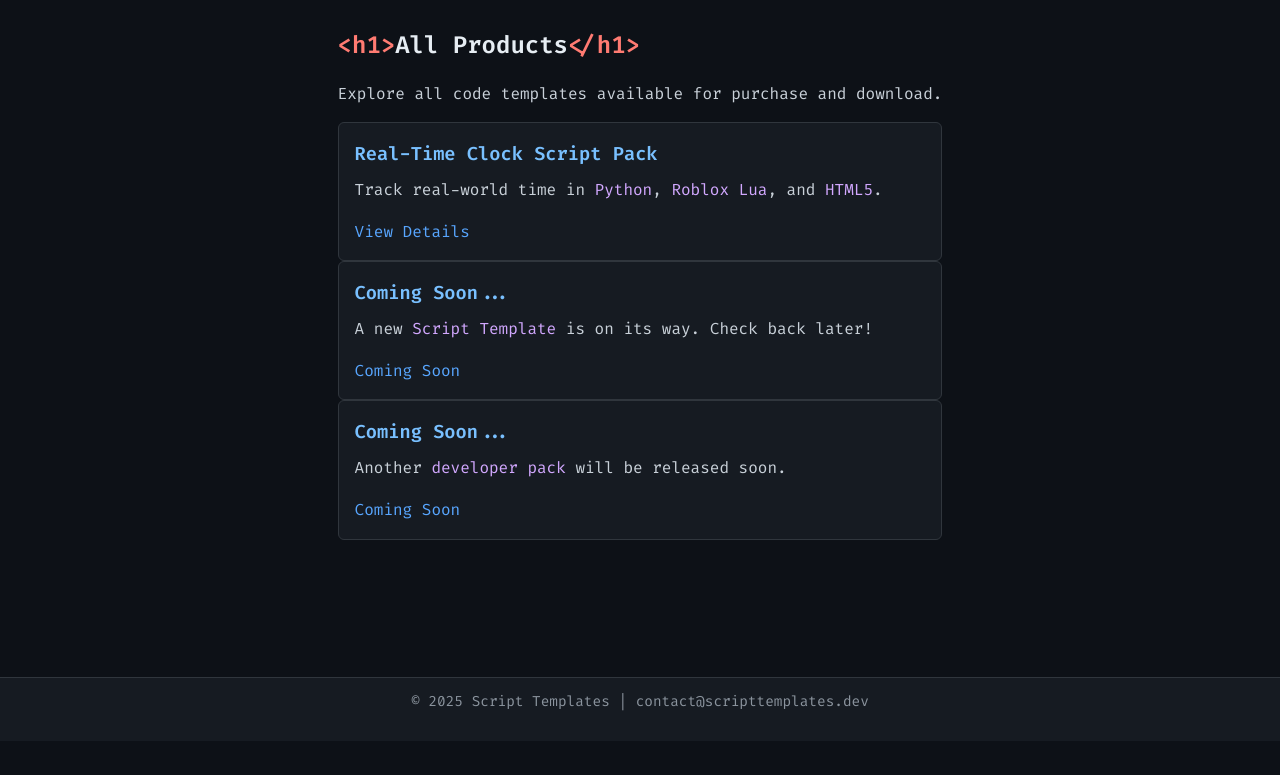
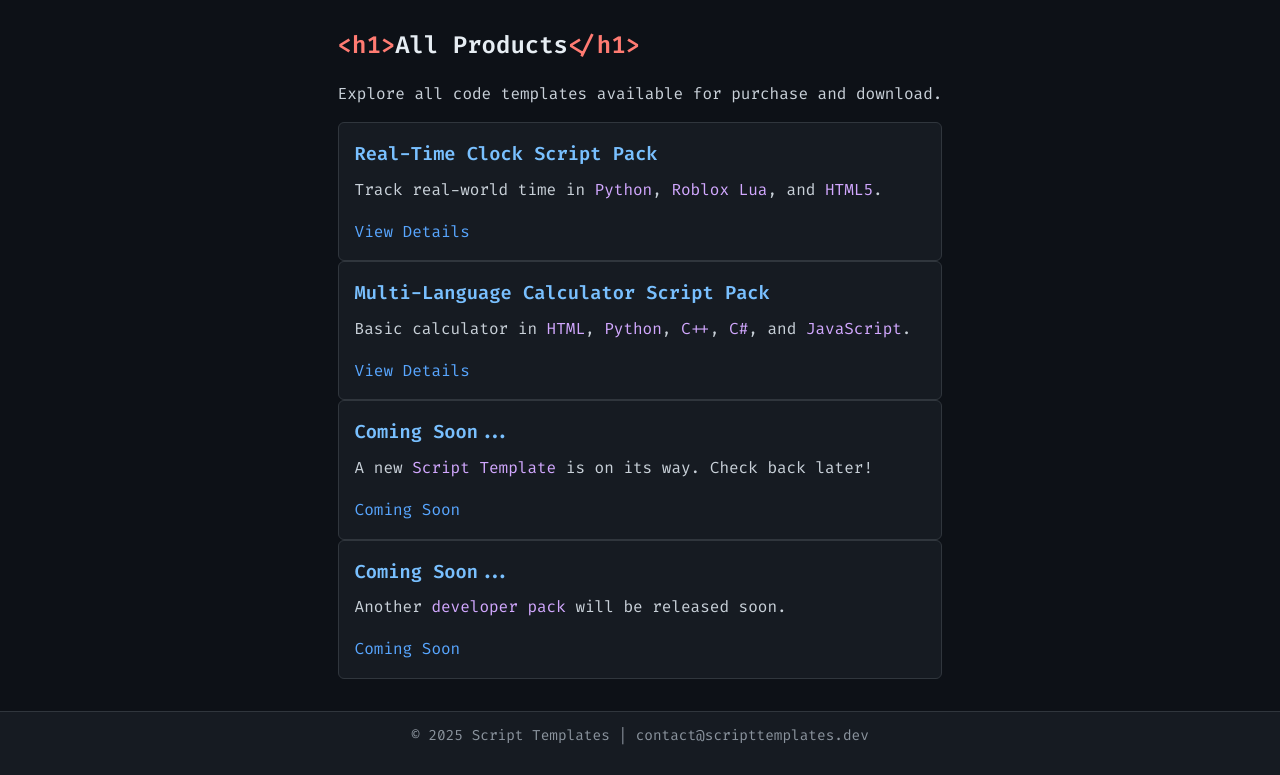
Before and after one commit to Janikow/script-templates, a plain HTML site: page products.html in a window 1280 px wide. Shown: the part 59-834 px from the top of the page. Before the commit the page ends 800 px from the top, so only its background shows below. Drawn offline with Linux system fonts and the light colour scheme.

Commit message:
Update products.html

```diff
--- a/products.html
+++ b/products.html
@@ -24,13 +24,22 @@
     </section>
 
     <section class="product-grid">
-      <!-- Product 1 -->
+      <!-- Product 1: Clock -->
       <div class="product-card">
         <h3 class="product-title">Real-Time Clock Script Pack</h3>
         <p class="product-desc">
           Track real-world time in <span class="keyword">Python</span>, <span class="keyword">Roblox Lua</span>, and <span class="keyword">HTML5</span>.
         </p>
         <a href="product-clock.html" class="buy-btn">View Details</a>
+      </div>
+
+      <!-- Product 2: Calculator -->
+      <div class="product-card">
+        <h3 class="product-title">Multi-Language Calculator Script Pack</h3>
+        <p class="product-desc">
+          Basic calculator in <span class="keyword">HTML</span>, <span class="keyword">Python</span>, <span class="keyword">C++</span>, <span class="keyword">C#</span>, and <span class="keyword">JavaScript</span>.
+        </p>
+        <a href="product-calculator.html" class="buy-btn">View Details</a>
       </div>
 
       <!-- Future Product Placeholder 1 -->
```
